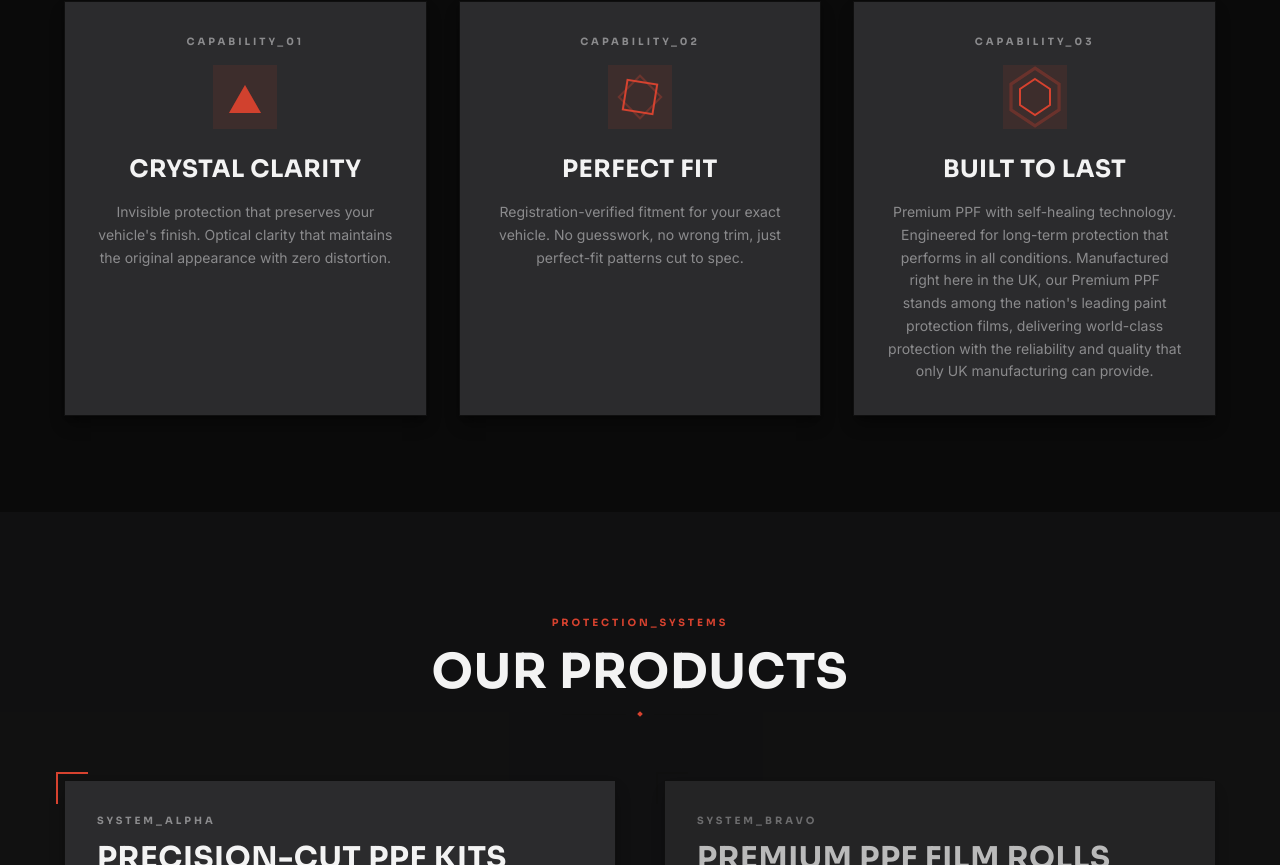
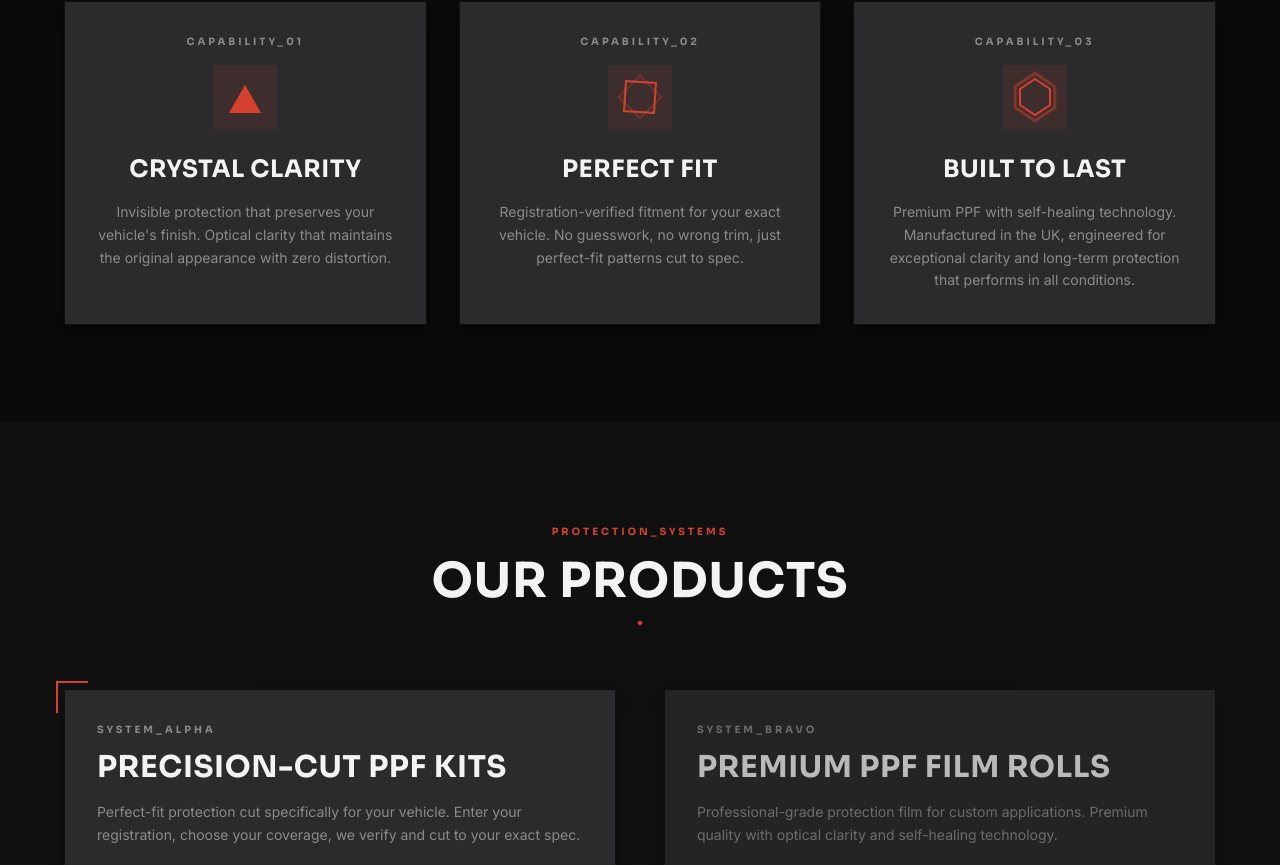
Before and after one commit to EAS-Andrew/connor_site, a Next.js app: page / in a window 1280 px wide. Shown: the part 1067-1932 px from the top of the page. Built offline with nearby package versions, Linux system fonts and the light colour scheme.

Commit message:
feat: fix copy length

```diff
--- a/app/page.tsx
+++ b/app/page.tsx
@@ -158,7 +158,7 @@ export default function Home() {
                     </div>
                     <h3 className="text-2xl font-heading mb-4 text-ghost-white tracking-wide">BUILT TO LAST</h3>
                     <p className="text-radar-grey-light text-sm leading-relaxed">
-                      Premium PPF with self-healing technology. Engineered for long-term protection that performs in all conditions. Manufactured right here in the UK, our Premium PPF stands among the nation's leading paint protection films, delivering world-class protection with the reliability and quality that only UK manufacturing can provide.
+                      Premium PPF with self-healing technology. Manufactured in the UK, engineered for exceptional clarity and long-term protection that performs in all conditions.
                     </p>
                   </div>
                 </Card>
```
